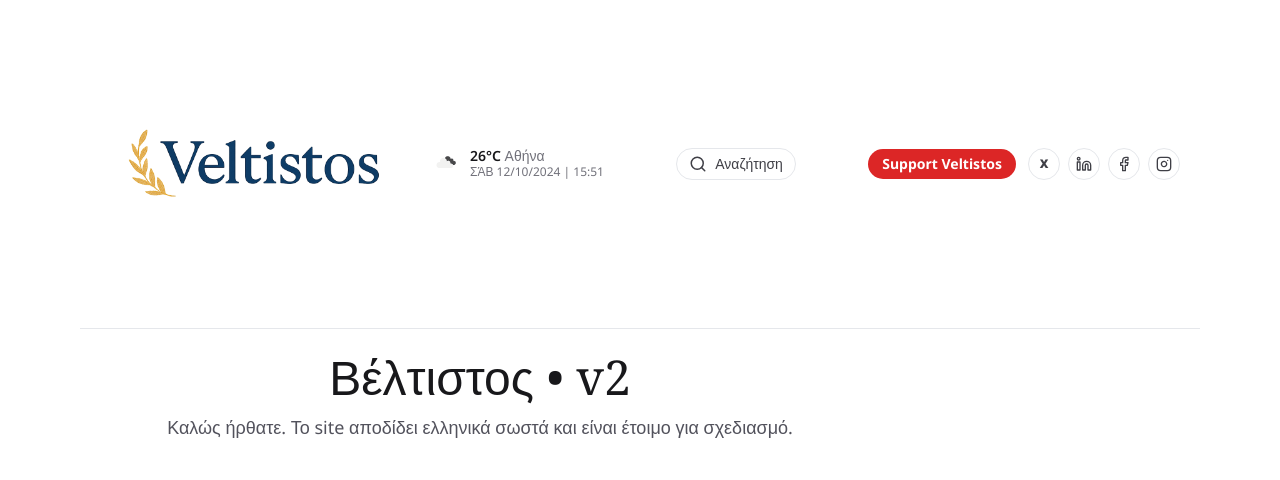
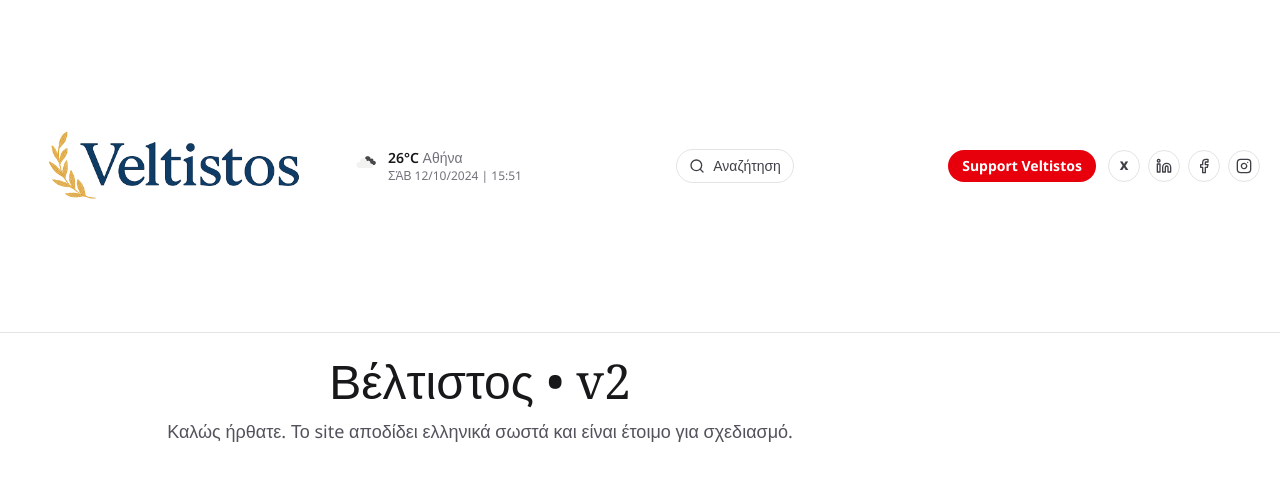
Before and after one commit to parlamas/veltistos, a Next.js app: page / in a window 1280 px wide. Shown: the top 480 px of the page. Built offline with nearby package versions, Linux system fonts and the light colour scheme.

Commit message:
refactor(topbar): remove custom CSS and rebuild header with Tailwind utilities

```diff
--- a/src/app/globals.css
+++ b/src/app/globals.css
@@ -30,19 +30,7 @@ body {
   border-bottom: 0;      /* divider lives on .topbar */
 }
 
-.topbar {
-  max-width: 1120px;
-  margin: 0 auto;
-  padding: 4px 20px;     /* tighter vertical padding (↓) */
-  display: flex;
-  align-items: center;
-  justify-content: space-between;
-  gap: 16px;
-  border-bottom: 1px solid #e5e7eb; /* single divider line */
-  box-shadow: none;
-  min-height: 0;         /* ensure no inherited min-height */
-  line-height: 1;        /* avoid stray extra line space from inline elements */
-}
+
 
 .left, .right {
   display: flex;
--- a/src/components/TopBar.tsx
+++ b/src/components/TopBar.tsx
@@ -10,73 +10,59 @@ export default function TopBar() {
   const [searchOpen, setSearchOpen] = useState(false);
   const [now, setNow] = useState<Date>(() => new Date());
 
-  // Simple, precise clock updater
+  // keep time fresh (Athens)
   useEffect(() => {
     const id = setInterval(() => setNow(new Date()), 1000);
     return () => clearInterval(id);
   }, []);
 
   const tz = "Europe/Athens";
-
   const { weekday, date, time } = useMemo(() => {
-    const weekdayStr = new Intl.DateTimeFormat("el-GR", {
-      weekday: "short",
-      timeZone: tz,
-    })
+    const weekdayStr = new Intl.DateTimeFormat("el-GR", { weekday: "short", timeZone: tz })
       .format(now)
       .toUpperCase()
       .replace("Ί", "Ι");
-
     const dateStr = new Intl.DateTimeFormat("el-GR", {
       day: "2-digit",
       month: "2-digit",
       year: "numeric",
       timeZone: tz,
     }).format(now);
-
     const timeStr = new Intl.DateTimeFormat("el-GR", {
       hour: "2-digit",
       minute: "2-digit",
       hour12: false,
       timeZone: tz,
     }).format(now);
-
     return { weekday: weekdayStr, date: dateStr, time: timeStr };
   }, [now]);
 
   return (
-    <header className="topbar-wrap" role="banner">
-      <div className="topbar">
+    <header className="w-full bg-white">
+      <div className="mx-auto w-full max-w-screen-xl px-5 py-1.5 border-b border-zinc-200">
+        <div className="flex items-center justify-between gap-4">
           {/* LEFT: logo + weather */}
-        <div className="left">
-          <Link href="/" aria-label="Veltistos - Αρχική">
+          <div className="flex items-center gap-3">
+            <Link href="/" aria-label="Veltistos - Αρχική" className="block">
+              {/* force displayed width with Tailwind */}
               <Image
                 src="/logo.png"
                 alt="Veltistos"
-              // Large intrinsic size for crispness
                 width={640}
                 height={160}
                 priority
-              className="logo"
-              // 🔒 Force displayed size so it won't appear tiny
-              style={{ width: "320px", height: "auto" }}
+                className="block w-[320px] h-auto"
               />
             </Link>
 
-          <div className="weather" aria-label="Καιρός και ώρα">
-            <Image
-              src="/cloud.png"
-              alt=""
-              width={35}
-              height={35}
-              className="cloud"
-              aria-hidden="true"
-            />
-            <div className="weatherText">
-              <div className="temp">
-                26°C <span className="city">Αθήνα</span>
+            {/* Weather (hidden on xs) */}
+            <div className="hidden sm:flex items-start gap-2" aria-label="Καιρός και ώρα">
+              <Image src="/cloud.png" alt="" width={28} height={28} className="block" aria-hidden="true" />
+              <div className="leading-tight">
+                <div className="text-sm font-semibold text-zinc-900">
+                  26°C <span className="text-zinc-500 font-medium">Αθήνα</span>
                 </div>
-              <div className="datetime">
+                <div className="text-xs text-zinc-500">
                   {weekday} {date} | {time}
                 </div>
               </div>
@@ -84,28 +70,26 @@ export default function TopBar() {
           </div>
 
           {/* CENTER: search */}
-        <div className="center">
+          <div className="flex-1 flex justify-center">
             {!searchOpen ? (
               <button
-              className="searchButton"
+                className="inline-flex items-center gap-2 text-sm px-3 py-1.5 rounded-full border border-zinc-200 text-zinc-700 bg-white hover:bg-zinc-50"
                 onClick={() => setSearchOpen(true)}
                 aria-label="Άνοιγμα αναζήτησης"
               >
-              <Search className="icon" aria-hidden="true" />
-              <span className="searchLabel">Αναζήτηση</span>
+                <Search className="w-4 h-4" aria-hidden="true" />
+                <span>Αναζήτηση</span>
               </button>
             ) : (
-            <div className="searchBox" role="search">
-              <Search className="icon muted" aria-hidden="true" />
+              <div className="flex items-center gap-2 border border-zinc-200 rounded-md px-2.5 py-1.5" role="search">
+                <Search className="w-4 h-4 text-zinc-500" aria-hidden="true" />
                 <input
                   autoFocus
                   type="text"
                   placeholder="Αναζήτηση…"
-                className="searchInput"
+                  className="text-sm outline-none border-0 min-w-[260px] bg-transparent"
                   onBlur={() => setSearchOpen(false)}
-                onKeyDown={(e) => {
-                  if (e.key === "Escape") setSearchOpen(false);
-                }}
+                  onKeyDown={(e) => e.key === "Escape" && setSearchOpen(false)}
                   aria-label="Πεδίο αναζήτησης"
                 />
               </div>
@@ -113,15 +97,17 @@ export default function TopBar() {
           </div>
 
           {/* RIGHT: support + socials */}
-        <div className="right">
-          <button className="support">Support Veltistos</button>
-          <div className="socials" aria-label="Κοινωνικά Δίκτυα">
+          <div className="flex items-center gap-3">
+            <button className="bg-red-600 hover:bg-red-700 text-white font-bold text-sm px-3.5 py-1.5 rounded-full">
+              Support Veltistos
+            </button>
+            <div className="flex items-center gap-2 text-zinc-700">
               <a
                 href="https://x.com/"
                 target="_blank"
                 rel="noopener noreferrer"
                 title="X"
-              className="socialCircle"
+                className="grid place-items-center w-8 h-8 rounded-full border border-zinc-200 text-[12px] font-black"
                 aria-label="X"
               >
                 X
@@ -131,31 +117,32 @@ export default function TopBar() {
                 target="_blank"
                 rel="noopener noreferrer"
                 title="LinkedIn"
-              className="socialCircle"
+                className="grid place-items-center w-8 h-8 rounded-full border border-zinc-200"
                 aria-label="LinkedIn"
               >
-              <Linkedin className="smicon" aria-hidden="true" />
+                <Linkedin className="w-4 h-4" aria-hidden="true" />
               </a>
               <a
                 href="https://www.facebook.com/"
                 target="_blank"
                 rel="noopener noreferrer"
                 title="Facebook"
-              className="socialCircle"
+                className="grid place-items-center w-8 h-8 rounded-full border border-zinc-200"
                 aria-label="Facebook"
               >
-              <Facebook className="smicon" aria-hidden="true" />
+                <Facebook className="w-4 h-4" aria-hidden="true" />
               </a>
               <a
                 href="https://www.instagram.com/"
                 target="_blank"
                 rel="noopener noreferrer"
                 title="Instagram"
-              className="socialCircle"
+                className="grid place-items-center w-8 h-8 rounded-full border border-zinc-200"
                 aria-label="Instagram"
               >
-              <Instagram className="smicon" aria-hidden="true" />
+                <Instagram className="w-4 h-4" aria-hidden="true" />
               </a>
+            </div>
           </div>
         </div>
       </div>
```
Lines whose indentation alone changed are shown as unchanged.
